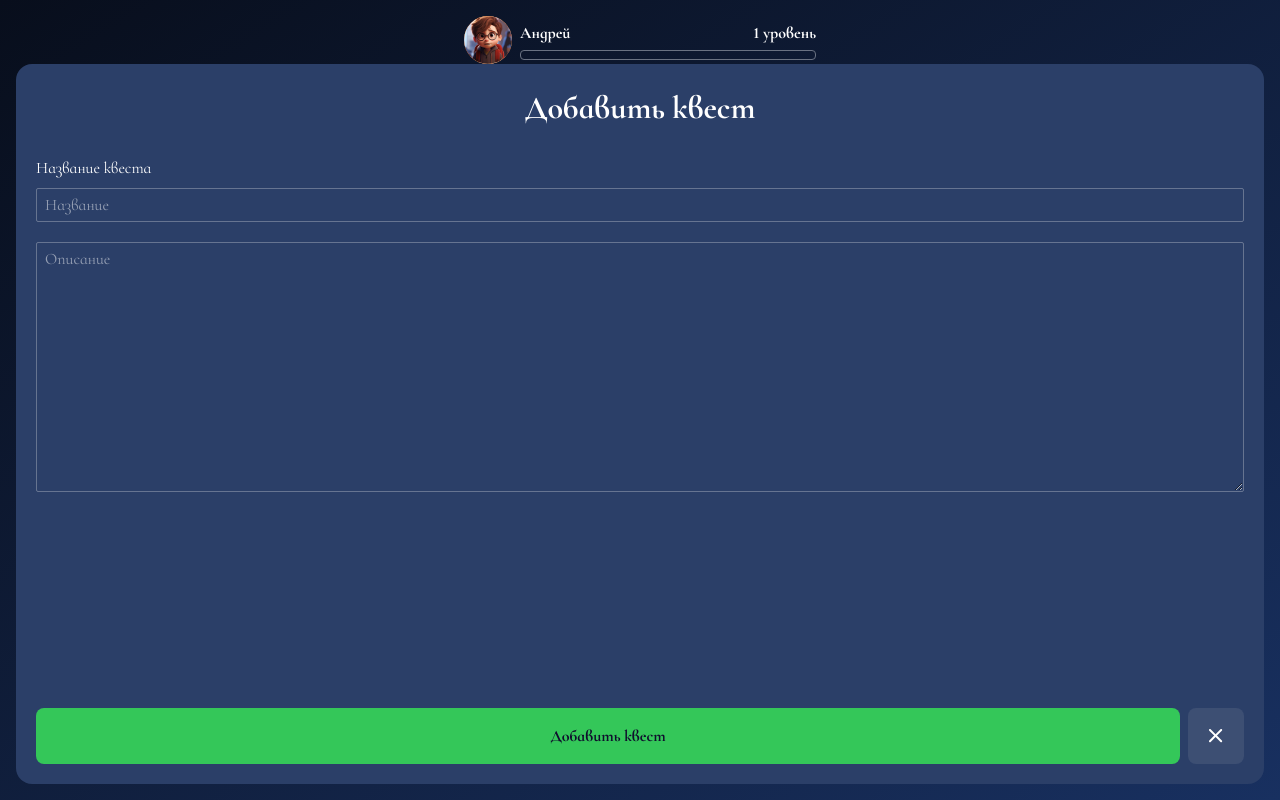
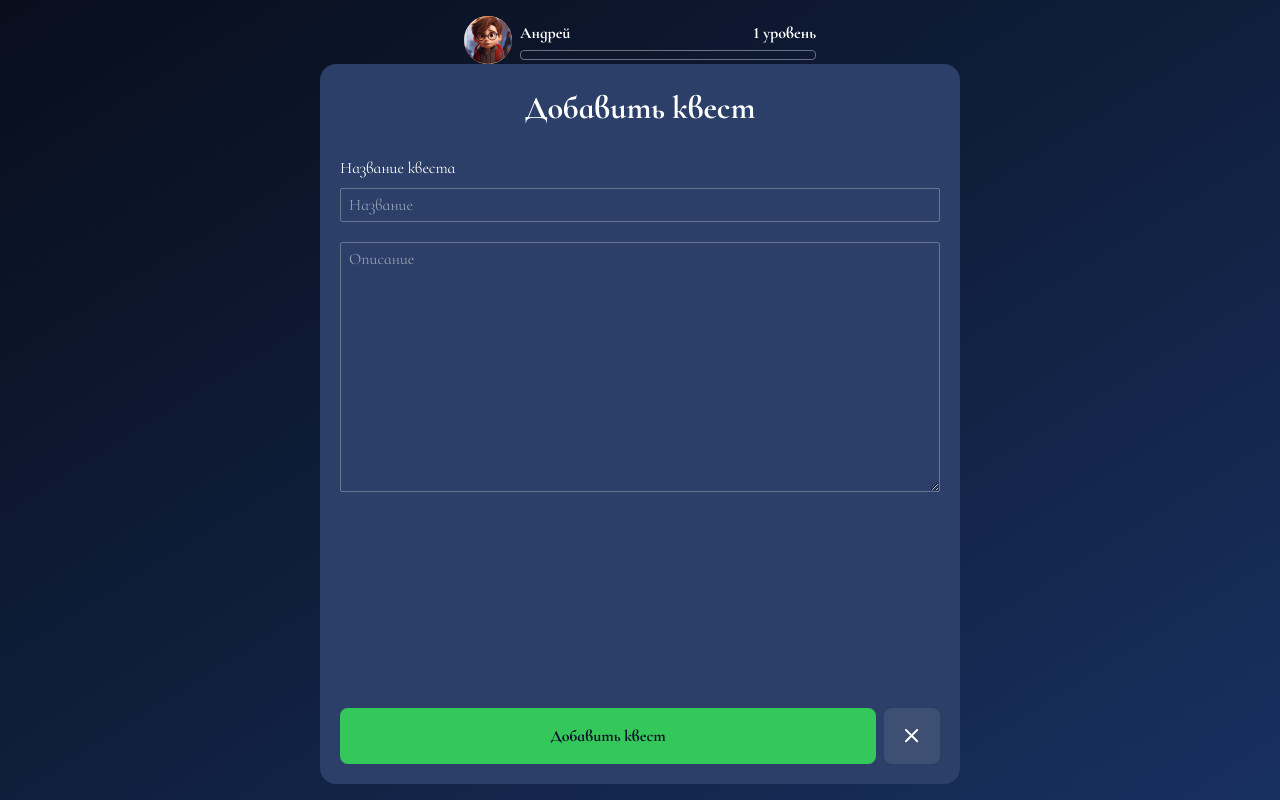
Before and after one commit to Andrey999K/workbook-frontend, a Next.js app: page /quests in a window 1280 px wide. Both pictures are taken after a click on the button 1236 px from the left and 756 px from the top of the page. Built offline with nearby package versions, Linux system fonts and the light colour scheme.

Commit message:
feat: FormQuest сentered

```diff
--- a/src/components/FormQuest.tsx
+++ b/src/components/FormQuest.tsx
@@ -42,7 +42,7 @@ export const FormQuest = ({
   };
 
   return (
-    <div className="fixed left-4 right-4 top-16 bottom-4 rounded-2xl p-5 bg-[#2B3F68] text-white">
+    <div className="fixed left-4 right-4 top-16 bottom-4 rounded-2xl p-5 bg-[#2B3F68] text-white max-w-1/2 mx-auto">
       <div className="flex flex-col items-center gap-6 h-full">
         <h3 className="font-bold text-[32px]">{title}</h3>
         <div className="flex flex-col gap-5 w-full">
```
